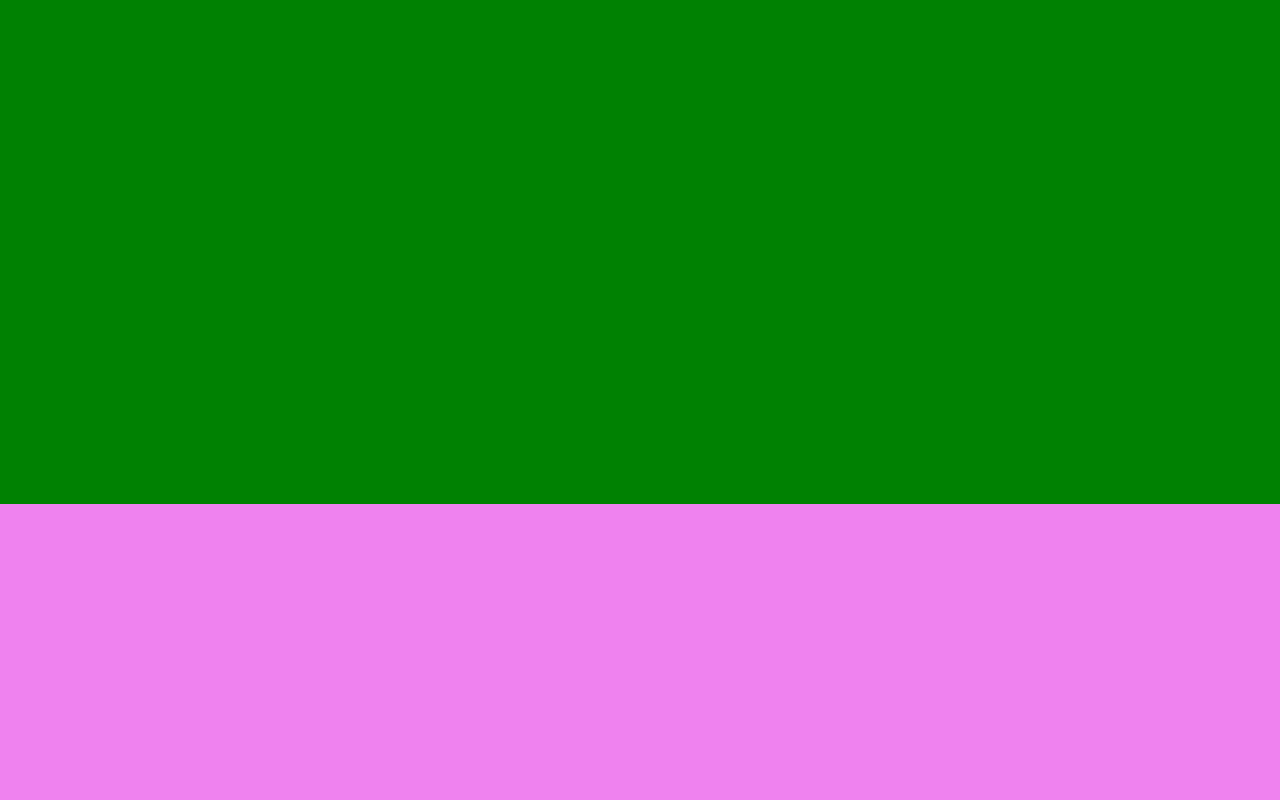
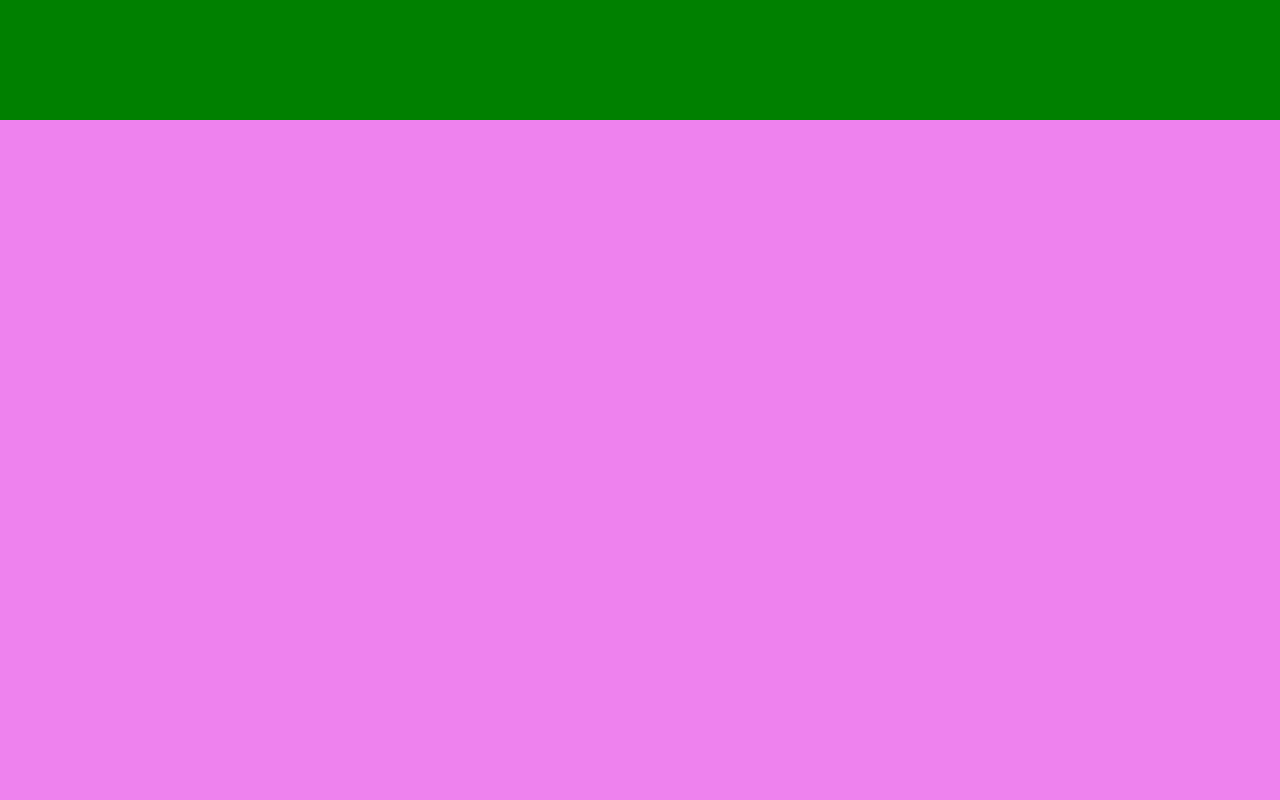
Before and after one commit to oltarzewskik/oltarzewskik.github.io, a plain HTML site: page index.html in a window 1280 px wide. Shown: the part 1480-2280 px from the top of the page. Drawn offline with nearby package versions, Linux system fonts and the light colour scheme; a web font is replaced by a local one.

Commit message:
Made sections responsive

```diff
--- a/index.html
+++ b/index.html
@@ -8,8 +8,8 @@
     <!-- Bootstrap CSS -->
     <link rel="stylesheet" href="https://stackpath.bootstrapcdn.com/bootstrap/4.1.3/css/bootstrap.min.css" integrity="sha384-MCw98/SFnGE8fJT3GXwEOngsV7Zt27NXFoaoApmYm81iuXoPkFOJwJ8ERdknLPMO" crossorigin="anonymous">
 
+    <link href="https://fonts.googleapis.com/css?family=B612+Mono|Major+Mono+Display" rel="stylesheet">
     <link rel="stylesheet" href="assets/css/main.css">
-    <link href="https://fonts.googleapis.com/css?family=B612+Mono|Major+Mono+Display" rel="stylesheet">
 
     <title>Karol Ołtarzewski</title>
   </head>
@@ -24,23 +24,7 @@
     <script src="https://stackpath.bootstrapcdn.com/bootstrap/4.1.3/js/bootstrap.min.js" integrity="sha384-ChfqqxuZUCnJSK3+MXmPNIyE6ZbWh2IMqE241rYiqJxyMiZ6OW/JmZQ5stwEULTy" crossorigin="anonymous"></script>
     <script type="text/javascript" src="assets/js/main.js"></script>
 
-<!--     <nav class="navbar navbar-expand-lg navbar-light bg-light">
-      <div class="collapse navbar-collapse" id="navbarNav">
-        <ul class="navbar-nav">
-          <li class="nav-item">
-            <a class="nav-link" href="#1">1</a>
-          </li>
-          <li class="nav-item">
-            <a class="nav-link" href="#2">2</a>
-          </li>
-          <li class="nav-item">
-            <a class="nav-link" href="#3">3</a>
-          </li>
-        </ul>
-      </div>
-    </nav> -->
-
-    <section id="1" style="min-height: 62em; background: gainsboro;">
+    <section id="1" style="height: 100vh; background: gainsboro;">
       <div id="quick_description" class="container text-center" >
         <h1 id="my_name" class="mb-1">Karol Ołtarzewski</h1>
         <h3>
@@ -51,8 +35,8 @@
         </section>
       </div>
       </section>
-    <section id="2" style="min-height: 62em;background: green;"></section>
-    <section id="3" style="min-height: 62em;background: violet;"></section>
+    <section id="2" style="height: 100vh; background: green;"></section>
+    <section id="3" style="height: 100vh; background: violet;"></section>
 
 
   </body>
```
